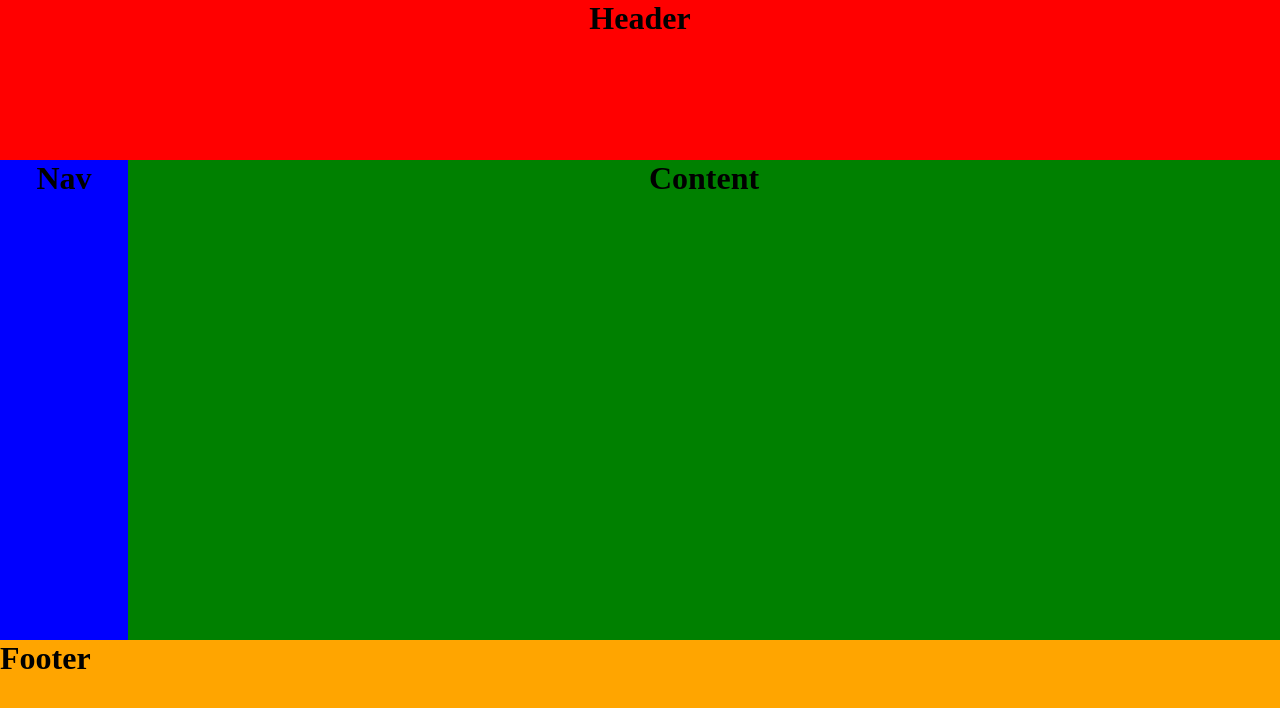
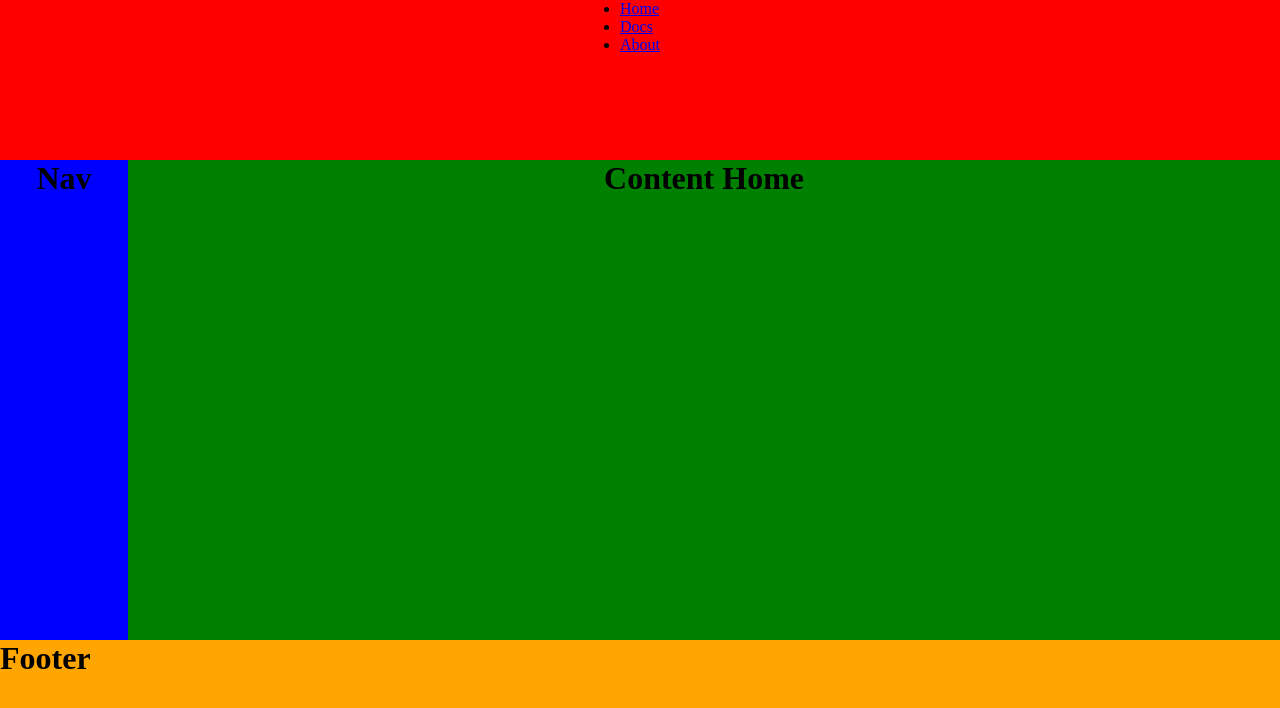
Before and after one commit to leviha1702/Todo-List-Pro, a React (Vite) app: page / in a window 1280 px wide. Shown: the top 708 px of the page. Built offline with nearby package versions, Linux system fonts and the light colour scheme.

Commit message:
code built FE

```diff
--- /dev/null
+++ b/src/components/ContentDocs.jsx
@@ -0,0 +1,11 @@
+import "../styles/page1.css";
+
+const ContentDocs = () => {
+  return (
+    <div className="content">
+      <h1>Content Docs</h1>
+    </div>
+  );
+};
+
+export default ContentDocs;
--- a/src/components/Content.jsx
+++ b/src/components/ContentHome.jsx
@@ -1,11 +1,11 @@
 import "../styles/page1.css";
 
-const Content = () => {
+const ContentHome = () => {
   return (
     <div className="content">
-      <h1>Content</h1>
+      <h1>Content Home</h1>
     </div>
   );
 };
 
-export default Content;
+export default ContentHome;
--- a/src/components/Header.jsx
+++ b/src/components/Header.jsx
@@ -1,9 +1,20 @@
+import { Link } from "react-router-dom";
 import "../styles/page1.css";
 
 const Header = () => {
   return (
     <div className="header">
-      <h1>Header</h1>
+      <ul>
+        <li>
+          <Link to="/">Home</Link>
+        </li>
+        <li>
+          <Link to="/docs">Docs</Link>
+        </li>
+        <li>
+          <Link to="/ha">About</Link>
+        </li>
+      </ul>
     </div>
   );
 };
--- a/src/layouts/index.jsx
+++ b/src/layouts/index.jsx
@@ -1,7 +1,7 @@
 import Header from "../components/header";
-import Content from "../components/Content";
 import Footer from "../components/Footer";
 import NavBar from "../components/Nav";
+import { Outlet } from "react-router-dom";
 
 const Layout = () => {
   return (
@@ -9,7 +9,7 @@ const Layout = () => {
       <Header />
       <div className="container-content">
         <NavBar />
-        <Content />
+        <Outlet />
       </div>
       <Footer />
     </div>
--- a/src/pages/Docs.jsx
+++ b/src/pages/Docs.jsx
@@ -1,18 +1,11 @@
-import Content from "../components/Content";
-import Footer from "../components/Footer";
-import Header from "../components/header";
-import NavBar from "../components/Nav";
+import ContentDocs from "../components/ContentDocs";
+import React from "react";
 
 const Docs = () => {
   return (
-    <div class="container">
-      <Header />
-      <div className="container-content">
-        <NavBar />
-        <Content />
-      </div>
-      <Footer />
-    </div>
+    <React.Fragment>
+      <ContentDocs />
+    </React.Fragment>
   );
 };
 
--- a/src/pages/Home.jsx
+++ b/src/pages/Home.jsx
@@ -1,18 +1,11 @@
-import Header from "../components/header";
-import Content from "../components/Content";
-import Footer from "../components/Footer";
-import NavBar from "../components/Nav";
+import ContentHome from "../components/ContentHome";
+import React from "react";
 
 const Home = () => {
   return (
-    <div class="container">
-      <Header />
-      <div className="container-content">
-        <NavBar />
-        <Content />
-      </div>
-      <Footer />
-    </div>
+    <React.Fragment>
+      <ContentHome />
+    </React.Fragment>
   );
 };
 
--- /dev/null
+++ b/src/pages/NotFound.jsx
@@ -0,0 +1,20 @@
+import { Link } from "react-router-dom";
+import "../styles/NotFound.css";
+
+const NotFound = () => {
+  return (
+    <div className="not-found-container">
+      <div className="not-found-content">
+        <h1 className="not-found-title">404</h1>
+        <p className="not-found-message">
+          Oops! The page you"re looking for doesn't exist.
+        </p>
+        <Link to="/" className="not-found-button">
+          Go Home
+        </Link>
+      </div>
+    </div>
+  );
+};
+
+export default NotFound;
--- /dev/null
+++ b/src/styles/NotFound.css
@@ -0,0 +1,41 @@
+.not-found-container {
+  background-color: #f4f4f9;
+  display: flex;
+  justify-content: center;
+  align-items: center;
+  height: 100vh;
+
+  text-align: center;
+  background-color: #ffffff;
+  padding: 40px;
+  border-radius: 10px;
+  box-shadow: 0 4px 15px rgba(0, 0, 0, 1);
+}
+
+.not-found-title {
+  font-size: 120px;
+  font-weight: bold;
+  color: #ff6b6b;
+  margin: 0;
+}
+
+.not-found-mesgage {
+  font-size: 24px;
+  color: #333;
+  margin-top: 20px 0;
+}
+
+.not-found-button {
+  display: inline-block;
+  padding: 12px 24px;
+  font-size: 18px;
+  color: #fff;
+  background-color: #ff6b6b;
+  border-radius: 5px;
+  text-decoration: none;
+  transition: background-color 0.3s ease;
+}
+
+.not-found-button:hover {
+  background-color: #ff4757;
+}
```
Also changed, not shown: src/routes/index.jsx (+15 -3 lines).
